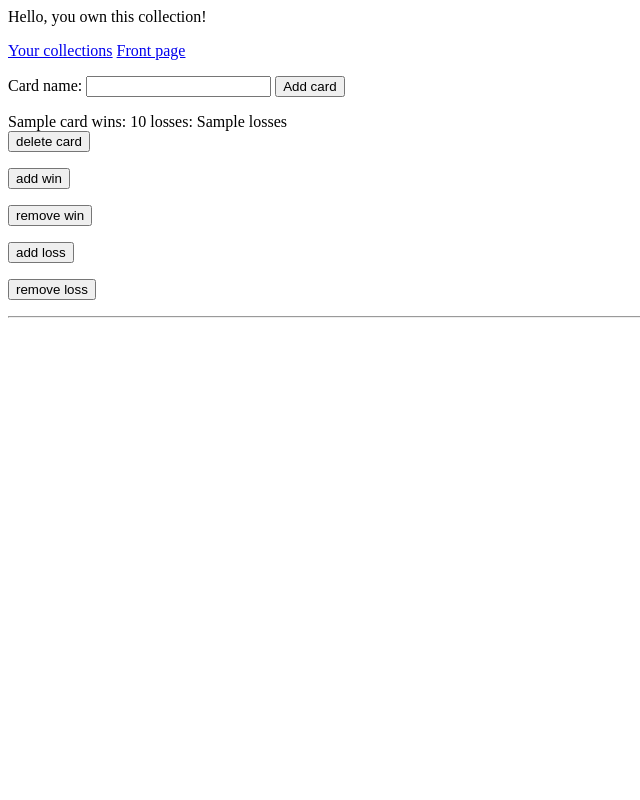
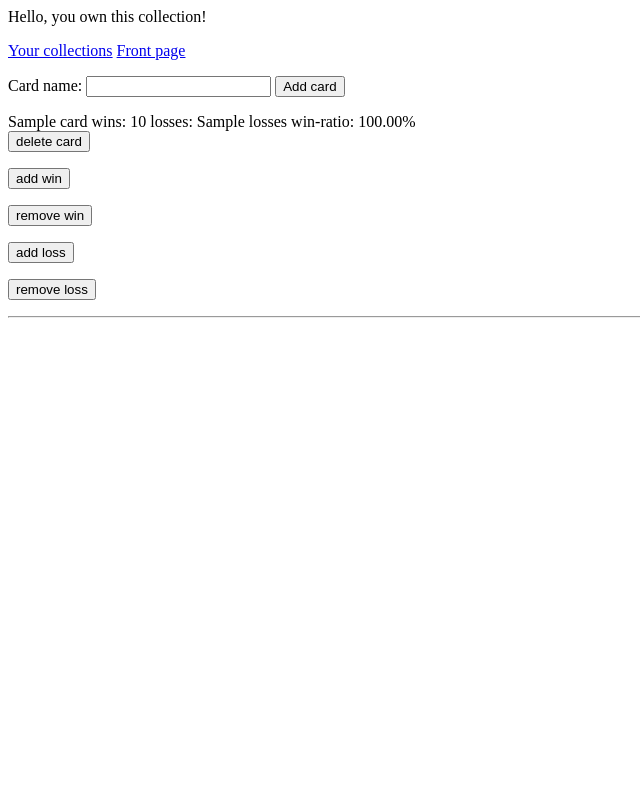
Before and after one commit to Regularmute/MTGCardTracker, a Flask app: template templates/collectionlist.html in a window 1280 px wide. Shown: the whole page, without its empty margins (0-640 px from the left). Run offline with Flask 3, Linux system fonts and the light colour scheme; the template is opened without the code that fills it: most values are stand-ins (such as "Sample title", 1, 10 or a date in 2020).

Commit message:
feat(cards): display cards' win ratio to users

```diff
--- a/templates/collectionlist.html
+++ b/templates/collectionlist.html
@@ -9,9 +9,9 @@
     <input type="submit" value="Add card" minlength="1" maxlength="150">
     <input type="hidden" name="csrf_token" value="{{ session.csrf_token }}">
 </form>
-
 {% for card in cardlist %}
-{{ card.name }} wins: {{ card.wins }} losses: {{ card.losses }}
+{% set winrate = card.wins / (card.wins + card.losses) * 100 %}
+{{ card.name }} wins: {{ card.wins }} losses: {{ card.losses }} win-ratio: {{ '%0.2f' % winrate|float }}%
 <form action="/deletecard" method="post">
     <button name="deletecard">delete card</button>
     <input type="hidden" name="card_id" value="{{ card.id }}">
```
